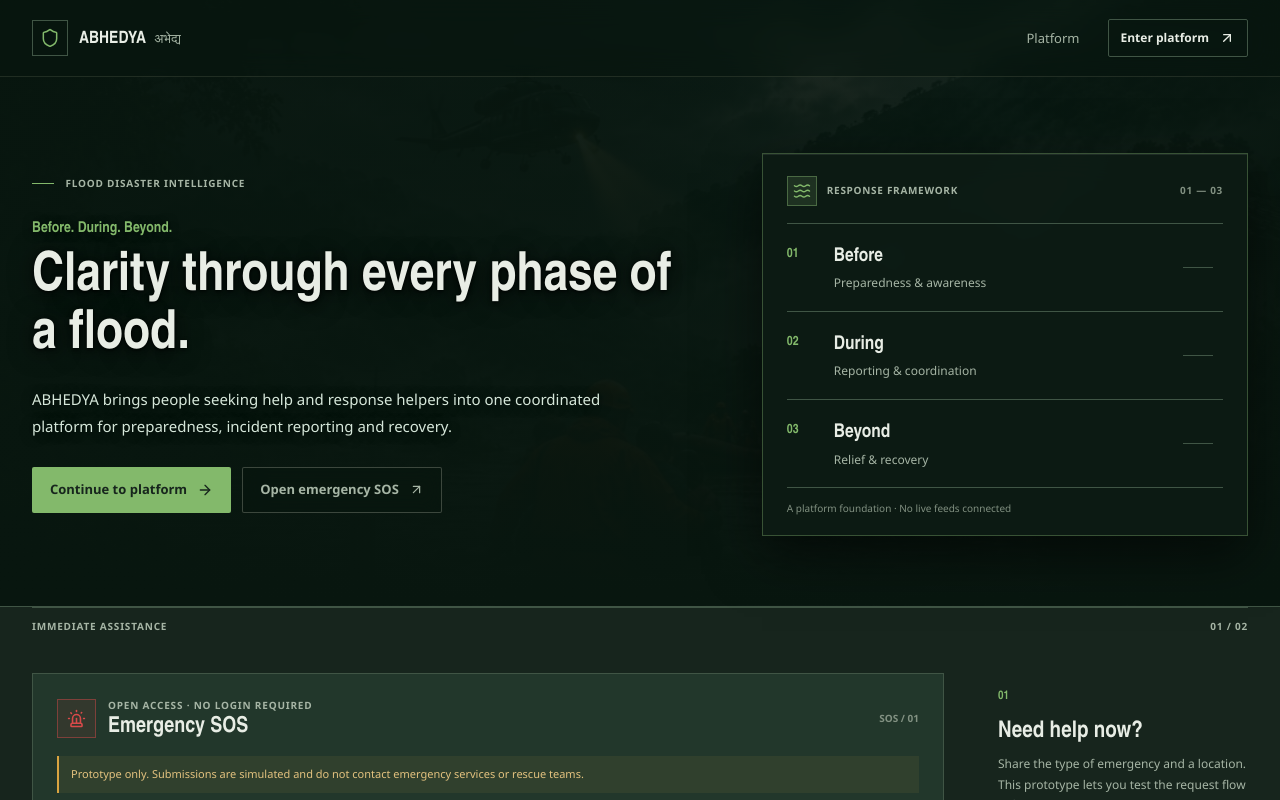
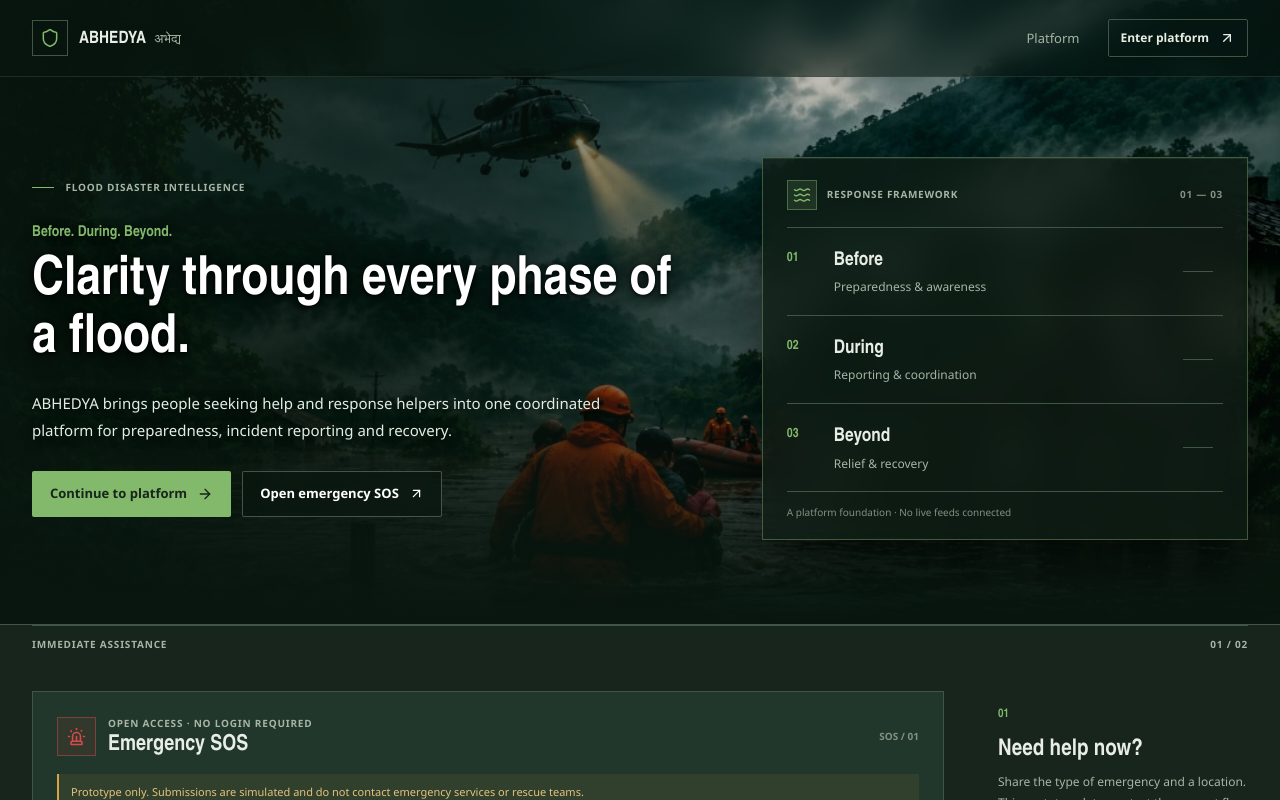
Before and after one commit to preranampkr/ABEDYA-T5, a React (Vite) app: page / in a window 1280 px wide. Shown: the top 800 px of the page. Built offline with nearby package versions, Linux system fonts and the light colour scheme; no server answers.

Commit message:
fix(ui): enhance hero background image visibility, colors and contrast with multi-layer scrim

```diff
--- a/src/styles/app.css
+++ b/src/styles/app.css
@@ -161,47 +161,57 @@ button { color: inherit; }
 .eyebrow-rule { width: 22px; height: 1px; display: inline-block; margin: 0 8px 3px 0; background: var(--tactical); }
 .landing-hero-backdrop {
   position: relative;
-  background-image:
-    linear-gradient(
-      180deg,
-      rgba(8, 22, 15, 0.72) 0%,
-      rgba(8, 22, 15, 0.76) 30%,
-      rgba(8, 22, 15, 0.88) 75%,
-      #08160f 100%
-    ),
-    linear-gradient(
-      90deg,
-      rgba(8, 22, 15, 0.94) 0%,
-      rgba(8, 22, 15, 0.82) 48%,
-      rgba(8, 22, 15, 0.62) 80%,
-      rgba(8, 22, 15, 0.85) 100%
-    ),
-    url('/images/flood-rescue-hero.jpg');
+  background-color: #08160f;
+  overflow: hidden;
+  border-bottom: 1px solid var(--border);
+}
+.landing-hero-backdrop::before {
+  content: '';
+  position: absolute;
+  inset: 0;
+  background-image: url('/images/flood-rescue-hero.jpg');
   background-size: cover;
   background-position: center 30%;
   background-repeat: no-repeat;
-  border-bottom: 1px solid var(--border);
+  filter: brightness(0.95) contrast(1.08) saturate(1.15);
+  pointer-events: none;
+  z-index: 0;
 }
-.landing-hero { display: grid; grid-template-columns: minmax(0, 1.15fr) minmax(330px, 0.85fr); gap: 72px; align-items: center; padding-block: 76px 70px; }
-.landing-tagline { margin: 27px 0 9px; color: var(--tactical); font-family: var(--font-display); font-size: 15px; font-weight: 700; text-shadow: 0 1px 10px rgba(0, 0, 0, 0.6); }
+.landing-hero-backdrop::after {
+  content: '';
+  position: absolute;
+  inset: 0;
+  background:
+    linear-gradient(180deg, rgba(8, 22, 15, 0.25) 0%, rgba(8, 22, 15, 0) 30%, rgba(8, 22, 15, 0.25) 65%, rgba(8, 22, 15, 0.82) 88%, #08160f 100%),
+    linear-gradient(90deg, rgba(8, 22, 15, 0.88) 0%, rgba(8, 22, 15, 0.6) 38%, rgba(8, 22, 15, 0.05) 65%, rgba(8, 22, 15, 0.2) 100%);
+  pointer-events: none;
+  z-index: 1;
+}
+.landing-hero-backdrop > * {
+  position: relative;
+  z-index: 2;
+}
+.landing-hero { display: grid; grid-template-columns: minmax(0, 1.15fr) minmax(330px, 0.85fr); gap: 72px; align-items: center; padding-block: 80px 84px; }
+.landing-tagline { margin: 27px 0 9px; color: var(--tactical); font-family: var(--font-display); font-size: 15px; font-weight: 700; text-shadow: 0 1px 10px rgba(0, 0, 0, 0.8); }
 .landing-copy h1, .not-found-content h1 {
   max-width: 690px;
   margin: 0;
-  color: var(--paper);
+  color: #ffffff;
   font-family: var(--font-display);
   font-size: 54px;
-  font-weight: 650;
+  font-weight: 700;
   line-height: 1.08;
   letter-spacing: 0;
-  text-shadow: 0 2px 24px rgba(0, 0, 0, 0.8), 0 1px 4px rgba(0, 0, 0, 0.9);
+  text-shadow: 0 2px 24px rgba(0, 0, 0, 0.9), 0 1px 4px rgba(0, 0, 0, 0.95);
 }
-.landing-intro { max-width: 580px; margin: 21px 0 0; color: #d6e7da; font-size: 15px; line-height: 1.75; text-shadow: 0 1px 12px rgba(0, 0, 0, 0.7); }
+.landing-intro { max-width: 580px; margin: 21px 0 0; color: #e2ede4; font-size: 15px; line-height: 1.75; text-shadow: 0 1px 12px rgba(0, 0, 0, 0.8); }
 .landing-actions { display: flex; flex-wrap: wrap; gap: 11px; margin-top: 28px; }
 .landing-hero .button-quiet {
   background: rgba(8, 22, 15, 0.65);
   backdrop-filter: blur(10px);
   -webkit-backdrop-filter: blur(10px);
-  border-color: rgba(140, 147, 133, 0.4);
+  border-color: rgba(255, 255, 255, 0.25);
+  color: #ffffff;
 }
 .landing-hero .button-quiet:hover {
   background: rgba(8, 22, 15, 0.9);
@@ -210,11 +220,11 @@ button { color: inherit; }
 }
 .response-framework {
   padding: 22px 24px 18px;
-  border: 1px solid rgba(158, 213, 132, 0.3);
-  background: rgba(14, 28, 20, 0.85);
-  backdrop-filter: blur(16px);
-  -webkit-backdrop-filter: blur(16px);
-  box-shadow: 0 20px 50px rgba(0, 0, 0, 0.55), inset 0 1px 0 rgba(255, 255, 255, 0.08);
+  border: 1px solid rgba(158, 213, 132, 0.35);
+  background: rgba(14, 28, 20, 0.8);
+  backdrop-filter: blur(20px);
+  -webkit-backdrop-filter: blur(20px);
+  box-shadow: 0 20px 50px rgba(0, 0, 0, 0.6), inset 0 1px 0 rgba(255, 255, 255, 0.08);
 }
 .framework-heading { display: flex; align-items: center; gap: 10px; padding-bottom: 17px; border-bottom: 1px solid var(--border); color: var(--sage); font-size: 10px; font-weight: 700; letter-spacing: 0.07em; }
 .framework-icon {
```
